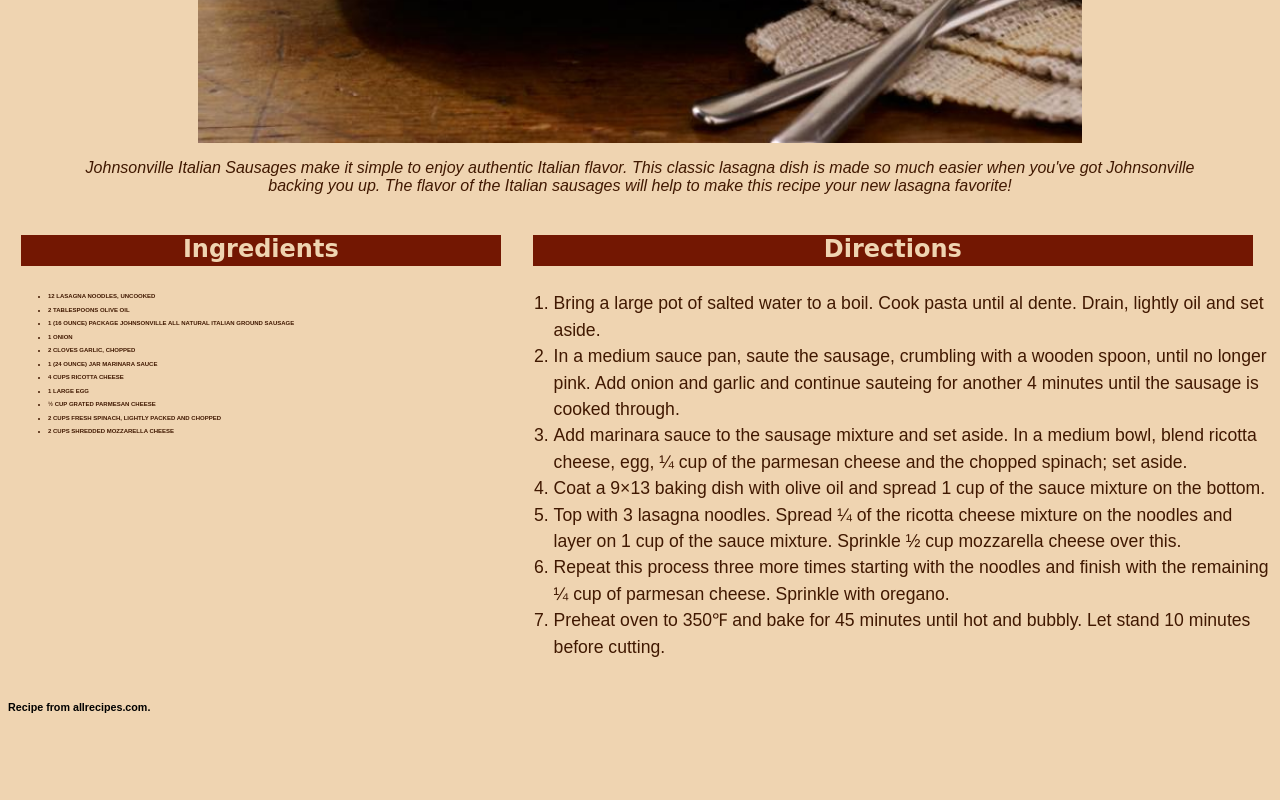
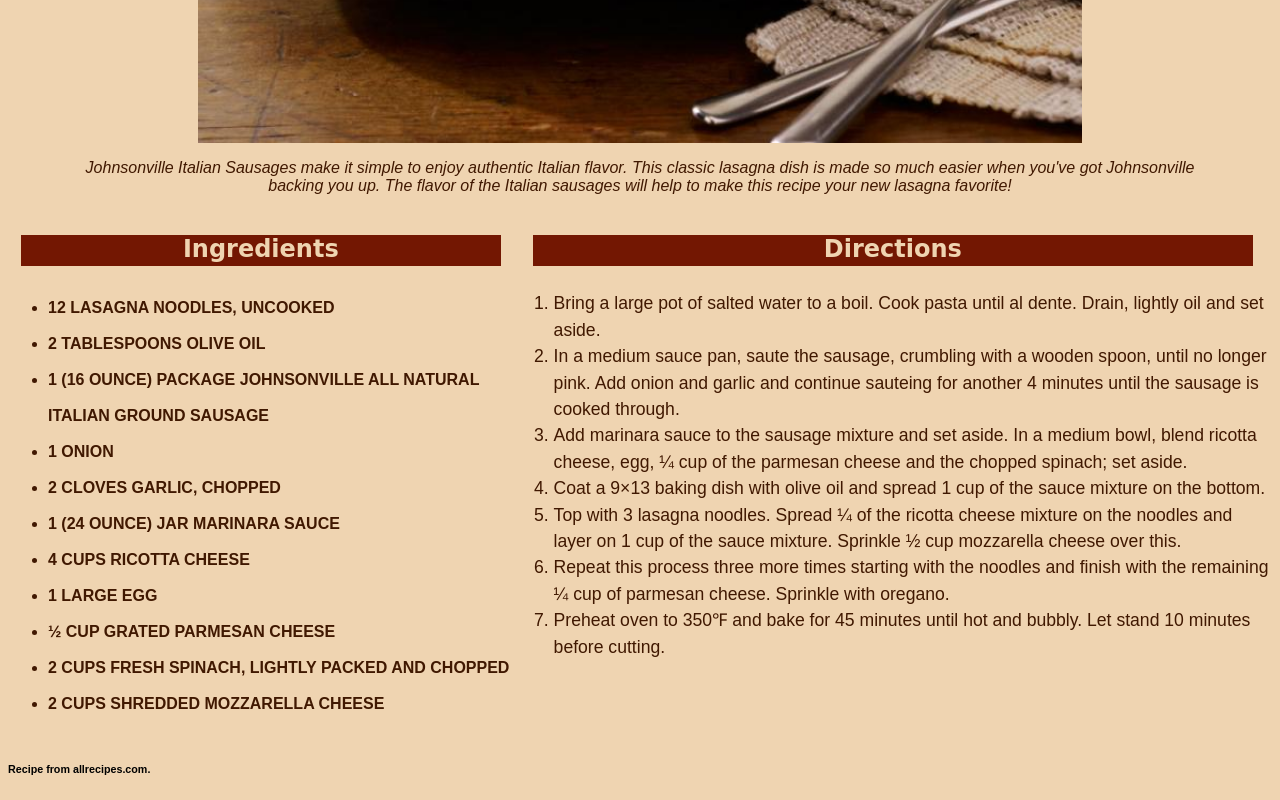
Before and after one commit to hwarner005/hwarner005.github.io, a plain HTML site: page grc338/lasagna/index.html in a window 1280 px wide. Shown: the part 709-1509 px from the top of the page. Before the commit the page ends 1447 px from the top, so only its background shows below. Drawn offline with Linux system fonts and the light colour scheme.

Commit message:
Add files via upload

```diff
--- a/grc338/lasagna/lasagnastyle.css
+++ b/grc338/lasagna/lasagnastyle.css
@@ -67,7 +67,7 @@ div.ingredients {
 
 .ingredients li {
     font-weight: bold;
-    font-size: .25em;
+    font-size: 1em;
     text-transform: uppercase;
     line-height: 225%;
 }
```
